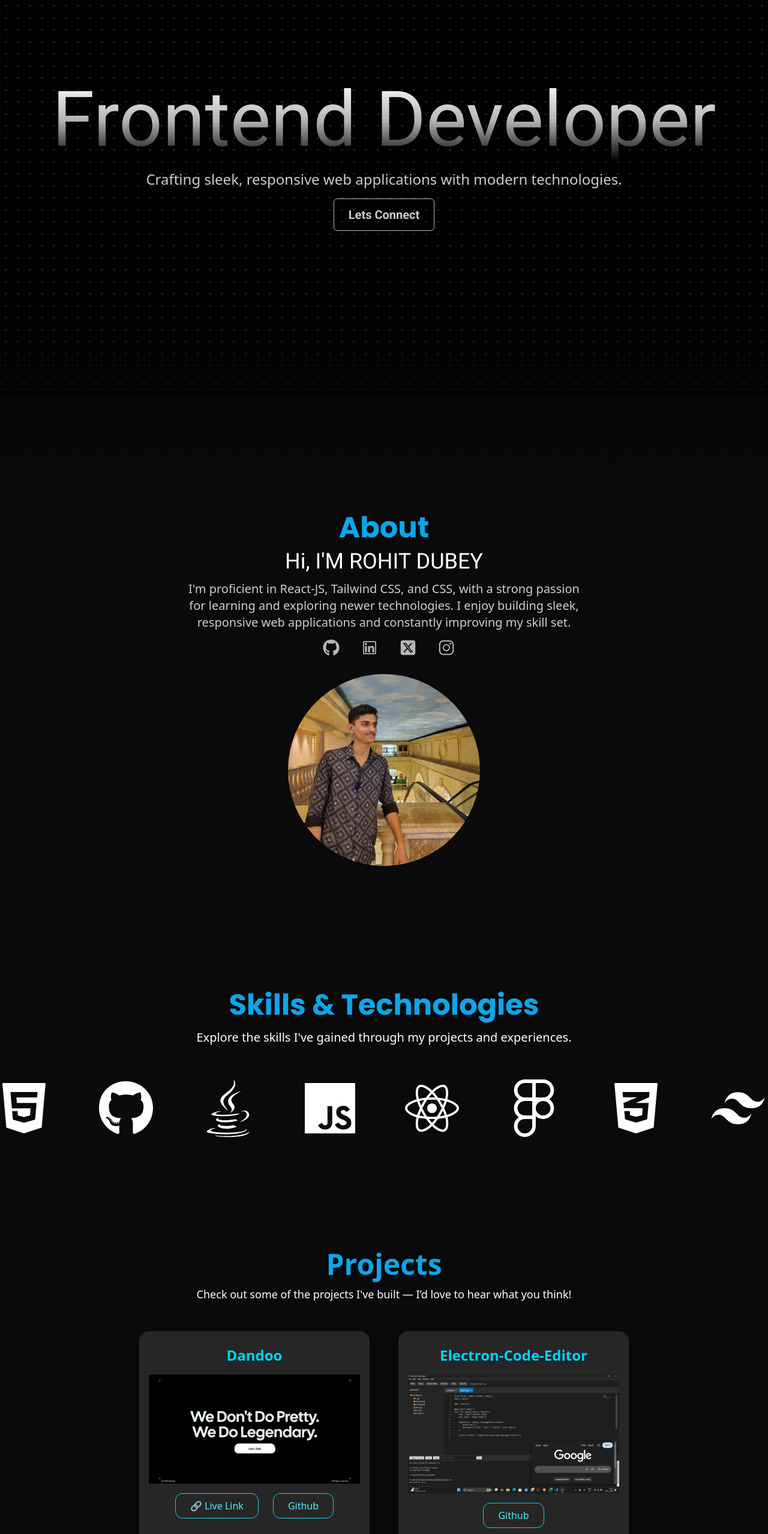
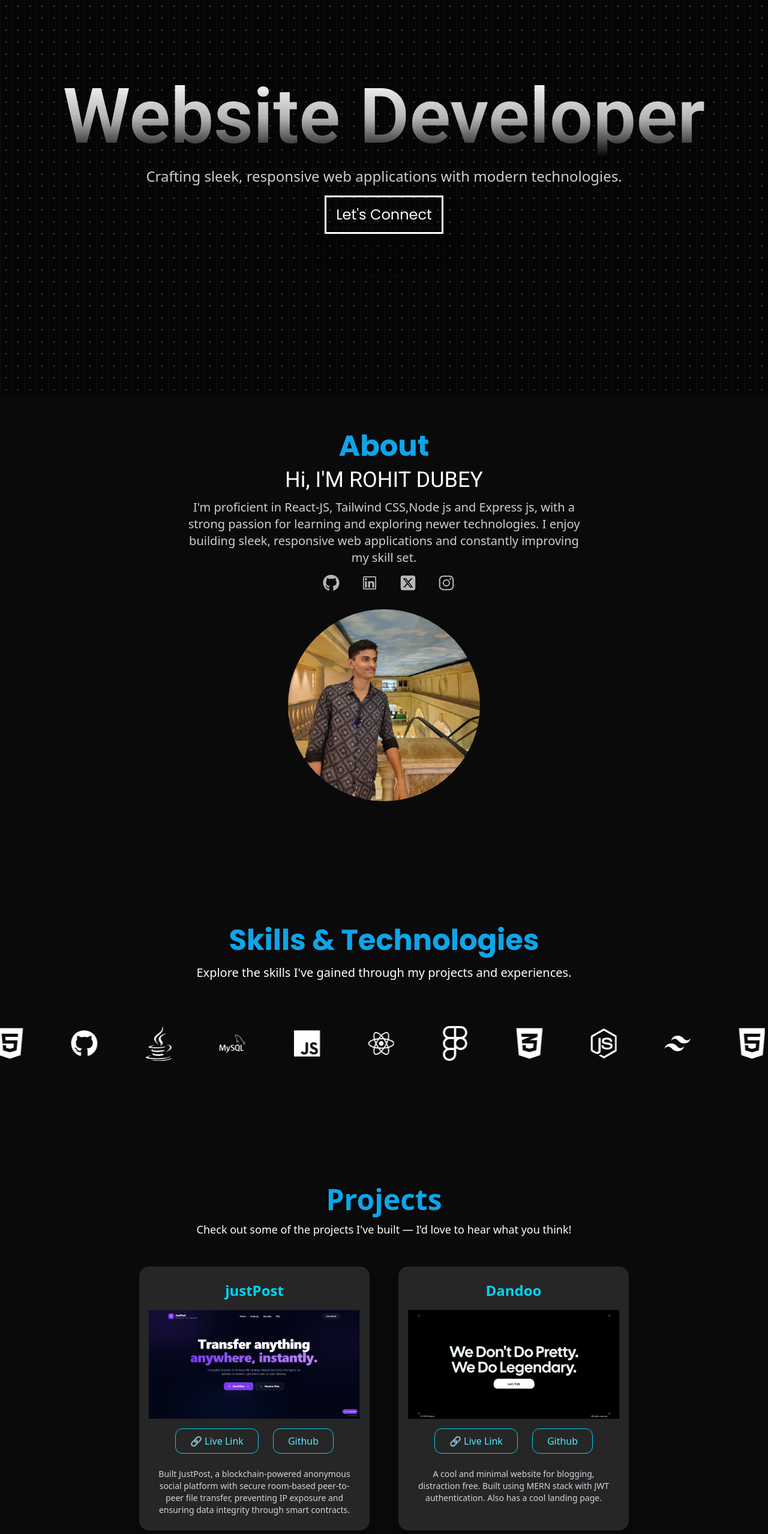
Before and after one commit to ROHITDUBEY777/My-portfolio, a React (Vite) app: page / in a window 1280 px wide. Shown: the part 140-2698 px from the top of the page at 60% size. Built offline with nearby package versions, Linux system fonts and the light colour scheme.

Commit message:
Updated Projects and Data

```diff
--- a/src/components/Home.jsx
+++ b/src/components/Home.jsx
@@ -1,12 +1,10 @@
-import React from 'react'
-import GlowingButton from './sections/Glowingbutton'
 
 
 const Home = () => {
   return (
-    <div id='Home' className='flex  flex-col  justify-center items-center  h-screen relative'>
-      <div className="overlay-model absolute w-full h-full lg:h-[150vh]  pointer-events-none z-10"></div>
-      <div className="min-h-screen w-full bg-black relative">
+    <div id='Home' className='flex  flex-col z-0  justify-center items-center  h-screen relative'>
+      {/* <div className="overlay-model absolute w-full h-full lg:h-[150vh]  pointer-events-none z-10"></div> */}
+      <div className="min-h-screen w-full opacity-40  bg-black relative">
   Black Grid with White Dots Background
   <div
     className="absolute inset-0 z-0"
@@ -21,23 +19,24 @@ const Home = () => {
       backgroundPosition: "0 0, 0 0, 0 0",
     }}
   />
-  {/* Your Content/Components */}
+
 </div>
 
-      <div className="absolute flex flex-col z-30 text-center px-4">
-        <h1 className="metalic-text text-4xl  md:text-6xl lg:text-7xl xl:text-9xl font-[Roboto] pb-5">Frontend  Developer</h1>
+      <div className="absolute flex flex-col z-40 text-center px-4">
+        <h1 className="metalic-text text-4xl  md:text-6xl lg:text-7xl xl:text-9xl font-semibold font-[Roboto]  pb-5">Website  Developer</h1>
         <p className="text-white text-lg md:text-2xl opacity-80">
           Crafting sleek, responsive web applications with modern technologies.
         </p>
-             <div>
+             <div className='flex   justify-center'>
 
-            <GlowingButton href="https://www.linkedin.com/in/rohit-dubey-637a8627a/"
-             />
+            {/* <GlowingButton href="https://www.linkedin.com/in/rohit-dubey-637a8627a/"
+             /> */}
+              <a target='_blank' href='https://www.linkedin.com/in/rohit-dubey-637a8627a/' ><button  className='shadow-2xl  block border-3  duration-400 hover:-translate-y-2 hover:shadow-cyan-500/40  border-white  transition-all   hover:text-black hover:bg-cyan-400 justify-center items-center  cursor-pointer text-xl md:text-2xl font-[Poppins] mt-4 max-w-fit  px-4 py-2   h-16'>Let's Connect</button></a>
              </div>
              </div>
-             <div className=' block xl:hidden cursor-pointer '
+             {/* <div className=' block xl:hidden cursor-pointer '
            >
-      </div>
+      </div> */}
     </div>
   )
 }
--- a/src/components/INFO/projects.js
+++ b/src/components/INFO/projects.js
@@ -6,10 +6,19 @@ import password from "../assets/password.png"
 import weather from  "../assets/weather.png"
 import textutils from "../assets/textutils.png"
 import CodeEditor from "../assets/codeeditor.png"
-
+import justPost from "../assets/justPost.png"
 export  const  projectsobj = [
     {
      id:1,
+     projname:"justPost",
+    backgroundUrl:justPost,
+     progdesc:"Built JustPost, a blockchain-powered anonymous social platform with secure room-based peer-to-peer file transfer, preventing IP exposure and ensuring data integrity through smart contracts.",
+     livelink:"https://blockchain-10-84ub.onrender.com/",
+     github:"https://github.com/ROHITDUBEY777/JustPost.git",
+
+    },
+    {
+     id:2,
      projname:"Dandoo",
     backgroundUrl:Dandoo,
      progdesc:"A cool and minimal website for blogging, distraction free. Built using MERN stack with JWT authentication. Also has a cool landing page.",
@@ -18,7 +27,7 @@ export  const  projectsobj = [
 
     },
     {
-     id:2,
+     id:3,
      projname:"Electron-Code-Editor",
     backgroundUrl:CodeEditor,
      progdesc:"The Code Editor is a desktop application developed using Electron.js, offering features like multi-file support, syntax highlighting, integrated terminal, and file operations such as Open, Save, and Save As. It provides a lightweight and efficient coding environment designed to improve productivity with a clean, streamlined UI.",
@@ -26,40 +35,41 @@ export  const  projectsobj = [
 
     },
     {
-        id:3,
+        id:4,
         projname:"Chatbot",
         backgroundUrl:chatbotimg,
         progdesc:"An AI-powered chatbot that delivers real-time, human-like conversations with a sleek, modern UI. Built using advanced NLP to answer queries and assist users seamlessly.  ",
         github:"",
         livelink:"https://chatbot-ai-smoky.vercel.app/"
     },
-    {
-     id:4,
-     projname:"WeatherApi",
-     progdesc:"Weatherly is a simple, responsive web application that allows users to check the current weather conditions for any city around the world. It fetches real-time weather data using a public API (like OpenWeatherMap) and presents it in a clean, intuitive user interface.",
-     backgroundUrl:password,
-     github:"https://github.com/ROHITDUBEY777/WeatherApi",
-     livelink:""
-
-    },
-    {
+     {
      id:5,
-     projname:"Random-Pass Generator",
-     progdesc:"Random Password Generator is a lightweight, fast, and easy-to-use web application built using HTML, CSS, and JavaScript. It allows users to instantly generate strong, random passwords based on selected criteria, making it a handy tool for improving online security and personal password management.",
-     github:"https://github.com/ROHITDUBEY777/Random-Password-Generator-",
-     livelink:"",
-     backgroundUrl:weather
-    },
-
-      {
-     id:6,
      projname:"TextUtils Website ",
      progdesc:"TextUtils is a modern, lightweight, and user-friendly text utility web application built with React. Designed to simplify and speed up everyday text processing tasks, TextUtils empowers users to transform, analyze, and manage their text content with ease.",
      github:"https://github.com/ROHITDUBEY777/TextUtils-",
      livelink:"",
      backgroundUrl:textutils
 
-    }
+    },
+    {
+     id:6,
+     projname:"WeatherApi",
+     progdesc:"Weatherly is a simple, responsive web application that allows users to check the current weather conditions for any city around the world. It fetches real-time weather data using a public API (like OpenWeatherMap) and presents it in a clean, intuitive user interface.",
+     backgroundUrl:weather,
+     github:"https://github.com/ROHITDUBEY777/WeatherApi",
+     livelink:""
+
+    },
+    {
+     id:7,
+     projname:"Random-Pass Generator",
+     progdesc:"Random Password Generator is a lightweight, fast, and easy-to-use web application built using HTML, CSS, and JavaScript. It allows users to instantly generate strong, random passwords based on selected criteria, making it a handy tool for improving online security and personal password management.",
+     github:"https://github.com/ROHITDUBEY777/Random-Password-Generator-",
+     livelink:"",
+     backgroundUrl:password
+    },
+
+
 ]
 
 
--- a/src/components/sections/About.jsx
+++ b/src/components/sections/About.jsx
@@ -10,7 +10,7 @@ const About = () => {
   return (
     <div id="About">
       {" "}
-      <div className=" w-full  flex flex-col  text-center items-center mt-34  text-white        md:justify-between    " >
+      <div className=" w-full  flex flex-col z-0 text-center items-center   text-white        md:justify-between    " >
 
         <div className=" w-2xl    hover:scale-105 duration-400  rounded   text-center   py-4 ">
 
@@ -20,7 +20,7 @@ const About = () => {
         </p>
         <h1 className="roboto text-2xl  md:text-4xl     lg:text-4xl xl:text-4xl font-[Roboto] my-3  ">Hi, I'M ROHIT DUBEY</h1>
         <p className="opacity-80   text-sm px-40 md:px-0      md:text-xl text-center   ">
-          I'm proficient in React-JS, Tailwind CSS, and CSS, with a strong
+          I'm proficient in React-JS, Tailwind CSS,Node js and Express js, with a strong
           passion for learning and exploring newer technologies. I enjoy
           building sleek, responsive web applications and constantly improving
           my skill set.
--- a/src/components/sections/NewSkills.jsx
+++ b/src/components/sections/NewSkills.jsx
@@ -11,8 +11,9 @@ import { FaJs } from "react-icons/fa";
 import { FaHtml5 } from "react-icons/fa";
 import { FaGithub } from "react-icons/fa6";
 import { FaJava } from "react-icons/fa";
-
-
+import { FaNodeJs } from "react-icons/fa6";
+import { SiMysql } from "react-icons/si";
+import { DiMongodb } from "react-icons/di";
 const NewSkills = () => {
   return (
     <div>
@@ -26,28 +27,36 @@ const NewSkills = () => {
       <div className="  w-full      pointer-events-none  rounded-md ">
 
             <div  className="  ">
-              <div className="logo-div2 relative  py-5 h-full flex  gap-10 md:gap-20    items-center w-full overflow-hidden">
+              <div className="logo-div2 relative  py-5 h-full flex gap-3   md:gap-20    items-center w-full overflow-hidden">
                 {/* <div className="bg-gradient-to-r from-black to-transparent absolute left-0 top-0 bottom-0 z-20 h-full  md:w-1/6"></div>
                 <div className="bg-gradient-to-l from-black to-transparent absolute right-0 top-0 bottom-0 z-20 h-full  md:w-1/6"></div> */}
-                <div  className="logo-slide2  text-8xl items-center justify-center gap-6    md:gap-20 h-[8rem] md:h-[11rem]  flex w-full">
+                <div  className="logo-slide2  text-8xl items-center justify-center gap-3   md:gap-20 h-[8rem] md:h-[11rem]  flex w-full">
                  <FaJs />
                   <FaReact />
                   <FaFigma />
                 <FaCss3Alt/>
+                    <FaNodeJs />
                   <RiTailwindCssFill />
+                  <DiMongodb />
                   <FaHtml5 />
                   <FaGithub />
                   <FaJava />
+                  <SiMysql />
+
                 </div>
-                <div  className="logo-slide2    text-8xl items-center justify-center gap-6  md:gap-20    md:h-[11rem]  flex w-full">
+                <div  className="logo-slide2    text-8xl items-center justify-center gap-3  md:gap-20    md:h-[11rem]  flex w-full">
                 <FaJs />
                   <FaReact />
                   <FaFigma />
                 <FaCss3Alt/>
+                 <FaNodeJs />
                   <RiTailwindCssFill />
                   <FaHtml5 />
+                  <DiMongodb />
                   <FaGithub />
                      <FaJava />
+                     <SiMysql />
+
                 </div>
               </div>
             </div>
--- a/src/index.css
+++ b/src/index.css
@@ -62,6 +62,21 @@
   );
 }
 
+.loader {
+  position: fixed;
+  inset: 0;
+  background: #020617;
+  display: flex;
+  align-items: center;
+}
+
+.bar {
+  height: 4px;
+  background: #22d3ee;
+  transition: width 0.2s;
+}
+
+
 @keyframes slide-left {
   from {
     transform: translateX(0);
```
Also changed, not shown: src/App.jsx (+7 -3 lines), src/components/sections/Navbar.jsx (+13 -16 lines), src/components/assets/justPost.png (added).
